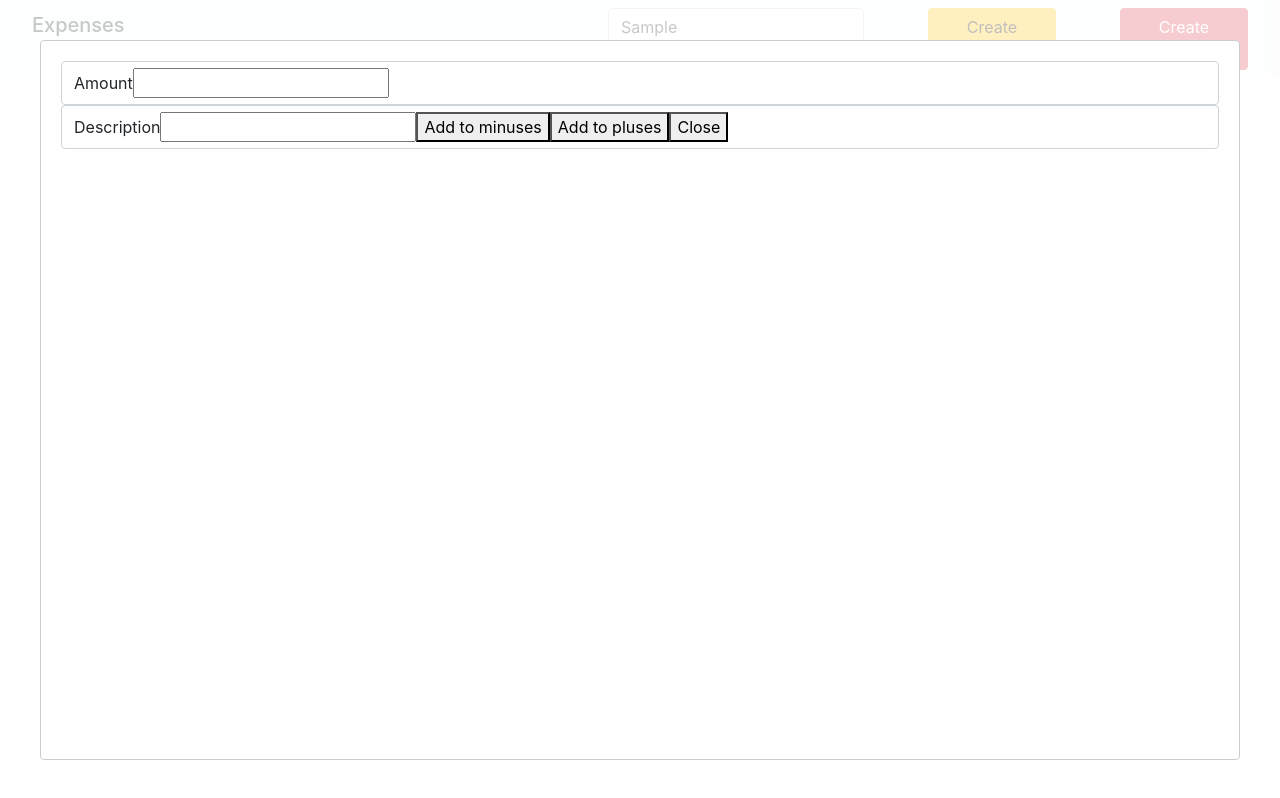
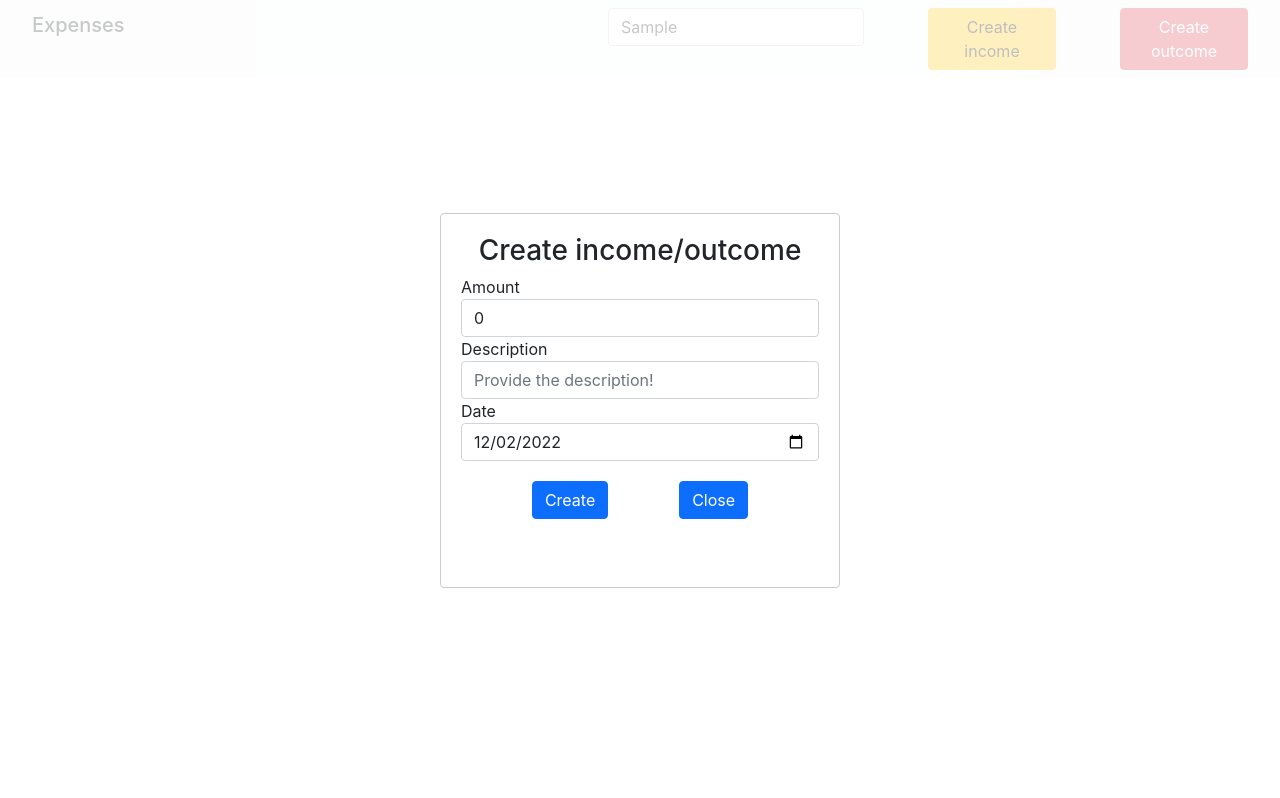
Before and after one commit to itamm15/expense-app, a React (Create React App) app: page / in a window 1280 px wide. Both pictures are taken after typing "Sample" into the empty fields and a click on the button "Create income". Built offline with nearby package versions, Linux system fonts and the light colour scheme.

Commit message:
styled the form and modal, created necessary useStates for handlig forms fields/inputs

```diff
--- a/src/_forms/NewExpenseForm.js
+++ b/src/_forms/NewExpenseForm.js
@@ -1,32 +1,71 @@
-import React from 'react';
+import React, { useState } from 'react';
 import ReactModal from 'react-modal';
 
+const styleModal = {
+  content: {
+    margin: 'auto',
+    width: '400px',
+    height: '375px',
+  },
+}
+
+const styleSubmitAndCloseButton = {
+  display: 'flex',
+  flexDirection: 'row',
+  justifyContent: 'space-evenly',
+  marginTop: '20px'
+}
+
 const NewExpenseForm = ({ isModalOpen, setIsModalOpen }) => {
+  // State of values from form
+  const [expenseAmount, setExepnseAmount] = useState(0);
+  const [expenseDescription, setExpenseDescription] = useState('Provide the description!');
+  const [expenseDate, setExpenseDate] = useState(new Date().toISOString().slice(0, 10));
+  const createExpense = (event) => {
+    event.preventDefault();
+    setIsModalOpen(false);
+    console.log(event.target, "what does it return?");
+  }
 
   return (
-    <ReactModal isOpen={isModalOpen}>
+    <ReactModal isOpen={isModalOpen} style={styleModal} ariaHideApp={false}>
+      <h3 style={{ textAlign: 'center' }}>Create income/outcome</h3>
+      <form onSubmit={createExpense}>
         <div className="form-group">
-        <form>
-          <label key='Amount' className='form-control'>Amount
+          <label key='Amount'>Amount</label>
             <input
               type='number'
               name='expense-amount'
-              className='form-input'
+              className='form-control'
+              value={expenseAmount}
+              onChange={(event) => setExepnseAmount(event.target.value)}
             />
-          </label>
-          <label key='Description' className='form-control'>Description
+        </div>
+        <div className="form-group">
+          <label key='Description'>Description</label>
             <input
               type='text'
               name='expense-description'
-            className='form-input'
+              className='form-control'
+              placeholder={expenseDescription}
+              onChange={(event) => setExpenseDescription(event.target.value)}
             />
-
-            <button type='submit'>Add to minuses</button>
-            <button type='submit'>Add to pluses</button>
-            <button onClick={() => setIsModalOpen(false)}>Close</button>
-          </label>
+        </div>
+        <div className='form-group'>
+          <label key='Date'>Date</label>
+          <input
+            type='date'
+            name='expense-date'
+            className='form-control'
+            value={expenseDate}
+            onChange={(event) => setExpenseDate(event.target.value)}
+          />
+        </div>
+        <div style={styleSubmitAndCloseButton}>
+          <button type='submit' className='btn btn-primary'>Create</button>
+          <button className='btn btn-primary' onClick={() => setIsModalOpen(false)}>Close</button>
+        </div>
       </form>
-      </div>
     </ReactModal>
   )
 }
```
Lines whose indentation alone changed are shown as unchanged.
